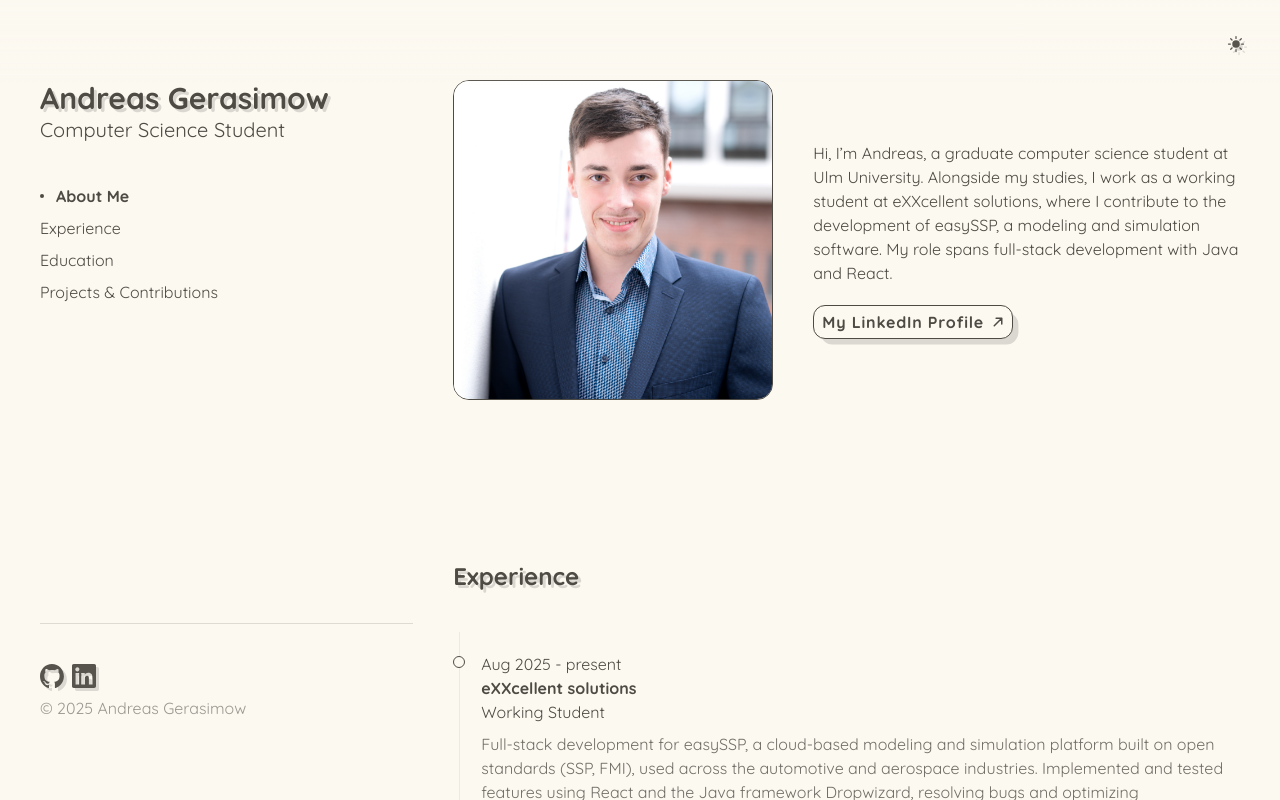
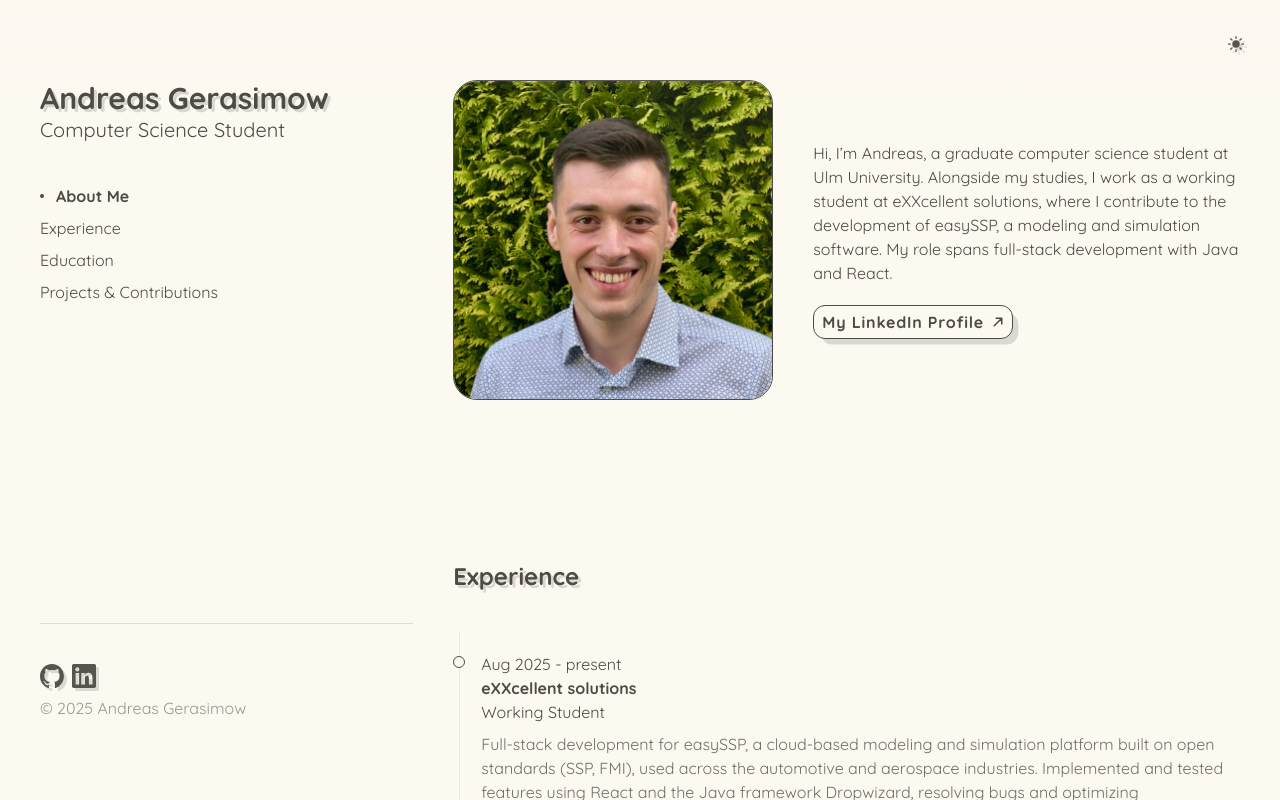
Before and after one commit to dev-andreas/portfolio-website, a Nuxt app: page / in a window 1280 px wide. Shown: the top 800 px of the page. Built offline with nearby package versions, Linux system fonts and the light colour scheme.

Commit message:
Added new photo

```diff
--- a/pages/index.vue
+++ b/pages/index.vue
@@ -21,8 +21,8 @@
           </IntersectionAnimation>
           <div class="flex flex-col md:flex-row items-center gap-10">
             <div
-              class="standard-grid-width sm:w-80 bg-primary-200 dark:bg-primary-dark-200 rounded-2xl flex-shrink-0 border border-font-dark dark:border-primary-dark-100 overflow-hidden">
-              <img src="/andreas_gerasimow.jpg" alt="Andreas Gerasimow" class="object-cover">
+              class="standard-grid-width sm:w-80 bg-primary-200 dark:bg-primary-dark-200 rounded-3xl flex-shrink-0 border border-font-dark dark:border-font-light overflow-hidden">
+              <img src="/andreas_gerasimow.jpeg" alt="Andreas Gerasimow" class="object-cover">
             </div>
             <div class="flex flex-col items-start gap-5">
               <p>
```
Also changed, not shown: public/andreas_gerasimow.jpeg (added), public/andreas_gerasimow.jpg (deleted).
